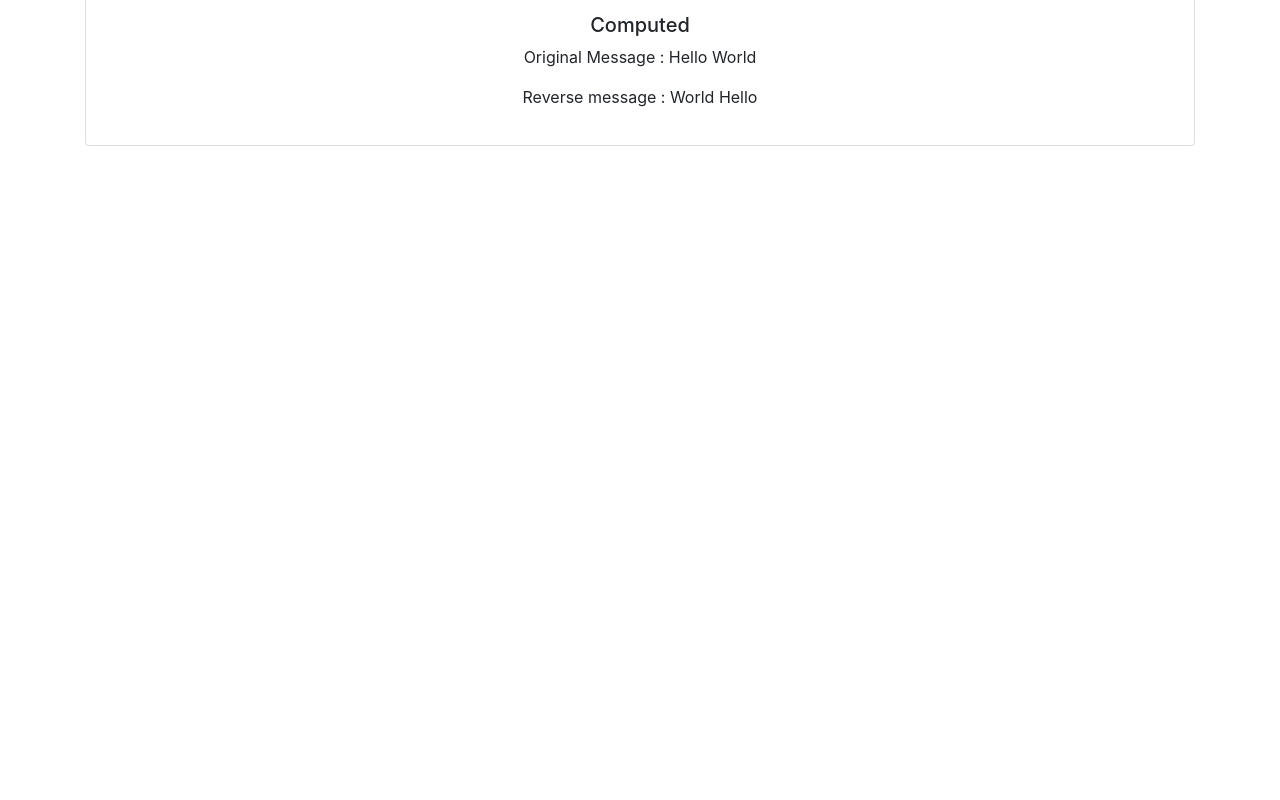
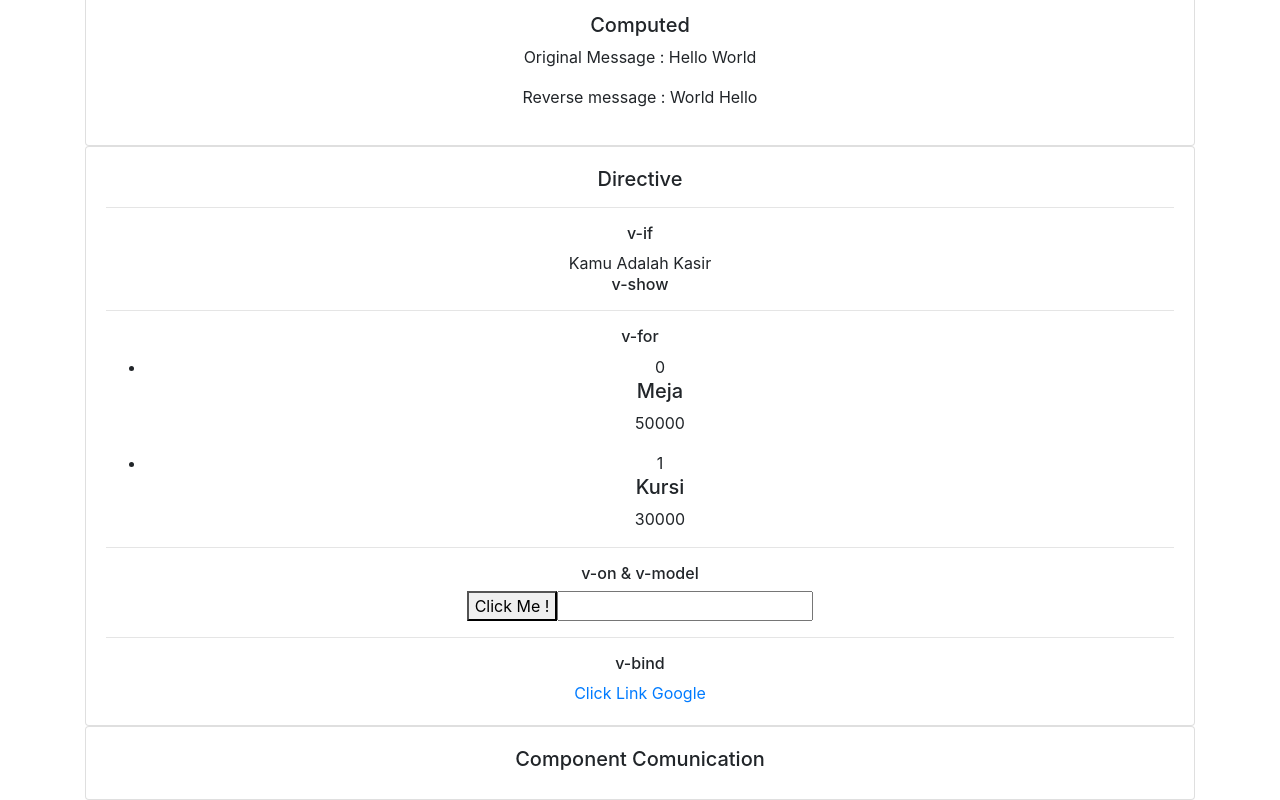
Before and after one commit to arkbootcamp/week7-web6-intermediateFrontend, a Vue app: page / in a window 1280 px wide. Shown: the part 346-1146 px from the top of the page. Before the commit the page ends 800 px from the top, so only its background shows below. Built offline with nearby package versions, Linux system fonts and the light colour scheme.

Commit message:
add get product and axios

```diff
--- a/package.json
+++ b/package.json
@@ -8,6 +8,7 @@
     "lint": "vue-cli-service lint"
   },
   "dependencies": {
+    "axios": "^0.21.0",
     "bootstrap": "^4.5.3",
     "bootstrap-vue": "^2.21.0",
     "core-js": "^3.6.5",
--- a/src/views/Home.vue
+++ b/src/views/Home.vue
@@ -11,6 +11,40 @@
         <h5>Computed</h5>
         <p>Original Message : {{ message }}</p>
         <p>Reverse message : {{ reverseMessage }}</p>
+      </b-card>
+      <b-card>
+        <h5>Directive</h5>
+        <hr />
+        <h6>v-if</h6>
+        <div v-if="rule === 1">Kamu Adalah Admin</div>
+        <div v-else-if="rule === 2">Kamu Adalah Kasir</div>
+        <div v-else>Kamu Adalah Customer</div>
+        <h6>v-show</h6>
+        <div v-show="rule === 1">Kamu Bukan Siapa Siapa</div>
+        <hr />
+        <h6>v-for</h6>
+        <ul>
+          <li v-for="(item, index) in dataProduct" :key="index">
+            {{ index }}
+            <h5>{{ item.product_name }}</h5>
+            <p>{{ item.product_price }}</p>
+          </li>
+        </ul>
+        <hr />
+        <h6>v-on & v-model</h6>
+        <!-- v-on:click = @click -->
+        <!-- sifat reload di v-on bisa diataso dengan ditambahkan .prevent -->
+        <button v-on:click="boom()">Click Me !</button>
+        <input type="text" v-model="searchData" v-on:keyup.enter="search()" />
+        <hr />
+        <h6>v-bind</h6>
+        <!-- v-bind:href = :href -->
+        <a v-bind:href="rule === 1 ? urlGoogle : urlYoutube"
+          >Click Link Google</a
+        >
+      </b-card>
+      <b-card>
+        <h5>Component Comunication</h5>
       </b-card>
     </b-container>
   </div>
@@ -29,7 +63,21 @@ export default {
   data() {
     return {
       name: 'Bagus Tri Harjanto',
-      message: 'Hello World'
+      message: 'Hello World',
+      rule: 2,
+      searchData: '',
+      dataProduct: [
+        {
+          product_name: 'Meja',
+          product_price: '50000'
+        },
+        {
+          product_name: 'Kursi',
+          product_price: '30000'
+        }
+      ],
+      urlGoogle: 'http://google.com',
+      urlYoutube: 'http://youtube.com'
     }
   },
   computed: {
@@ -38,6 +86,16 @@ export default {
         .split(' ')
         .reverse()
         .join(' ')
+    }
+  },
+  methods: {
+    boom() {
+      console.log('Boom !')
+      alert('Boom !')
+    },
+    search() {
+      console.log('Process Search !')
+      console.log(this.searchData)
     }
   }
 }
--- a/src/views/Lifecycle.vue
+++ b/src/views/Lifecycle.vue
@@ -4,19 +4,37 @@
       <img alt="Vue logo" src="../assets/logo.png" />
       <Navbar />
       <h1>This is Page Lifecycle</h1>
+      <h3 id="message">{{ dataTesting }}</h3>
     </div>
   </div>
 </template>
 
 <script>
-// [1] step pertama import komponen
 import Navbar from '../components/_base/Navbar'
 
 export default {
   name: 'Lifecycle',
-  // [2] step 2 mendaftarkan komponen yang sudah kita import
   components: {
     Navbar
+  },
+  data() {
+    return {
+      dataTesting: 'Vue Data !'
+    }
+  },
+  beforeCreate() {
+    console.log('Before Created is Running ! => ' + this.dataTesting)
+  },
+  created() {
+    console.log('Created is Running ! => ' + this.dataTesting)
+  },
+  beforeMount() {
+    console.log('Before Mounted is Running ! => ' + this.dataTesting)
+    console.log(document.getElementById('message'))
+  },
+  mounted() {
+    console.log('Mounted is Running ! => ' + this.dataTesting)
+    console.log(document.getElementById('message'))
   }
 }
 </script>
--- a/src/views/Product.vue
+++ b/src/views/Product.vue
@@ -4,19 +4,80 @@
       <img alt="Vue logo" src="../assets/logo.png" />
       <Navbar />
       <h1>This is Page Product</h1>
+      <form>
+        <input type="text" placeholder="Product Name ..." />
+        <br />
+        <input type="text" placeholder="Product Price ..." />
+        <br />
+        <input type="text" placeholder="Category Id ..." />
+        <br />
+        <input type="text" placeholder="Product Status ..." />
+        <br />
+        <button type="submit">Save</button>
+        <button type="button">Update</button>
+      </form>
+      <hr />
+      <b-container class="bv-example-row">
+        <b-row>
+          <b-col
+            xl="3"
+            lg="4"
+            md="6"
+            sm="12"
+            v-for="(item, index) in products"
+            :key="index"
+          >
+            <b-card
+              v-bind:title="item.product_name"
+              img-src="https://picsum.photos/600/300/?image=25"
+              img-alt="Image"
+              img-top
+              tag="article"
+              style="max-width: 10rem;"
+              class="mb-2"
+            >
+              <b-card-text> Rp. {{ item.product_price }} </b-card-text>
+
+              <b-button href="#" variant="primary">Add To Cart</b-button>
+              <b-button href="#" variant="success">Update</b-button>
+              <b-button href="#" variant="danger">Delete</b-button>
+            </b-card>
+          </b-col>
+        </b-row>
+      </b-container>
     </div>
   </div>
 </template>
 
 <script>
-// [1] step pertama import komponen
 import Navbar from '../components/_base/Navbar'
+import axios from 'axios'
 
 export default {
   name: 'Product',
-  // [2] step 2 mendaftarkan komponen yang sudah kita import
   components: {
     Navbar
+  },
+  data() {
+    return {
+      products: []
+    }
+  },
+  created() {
+    this.getProduct()
+  },
+  methods: {
+    getProduct() {
+      axios
+        .get('http://localhost:3000/product?page=1&limit=4')
+        .then(response => {
+          console.log(response)
+          this.products = response.data.data
+        })
+        .catch(error => {
+          console.log(error)
+        })
+    }
   }
 }
 </script>
```
Also changed, not shown: 1 other file (tests, documents, lock files or other folders).
